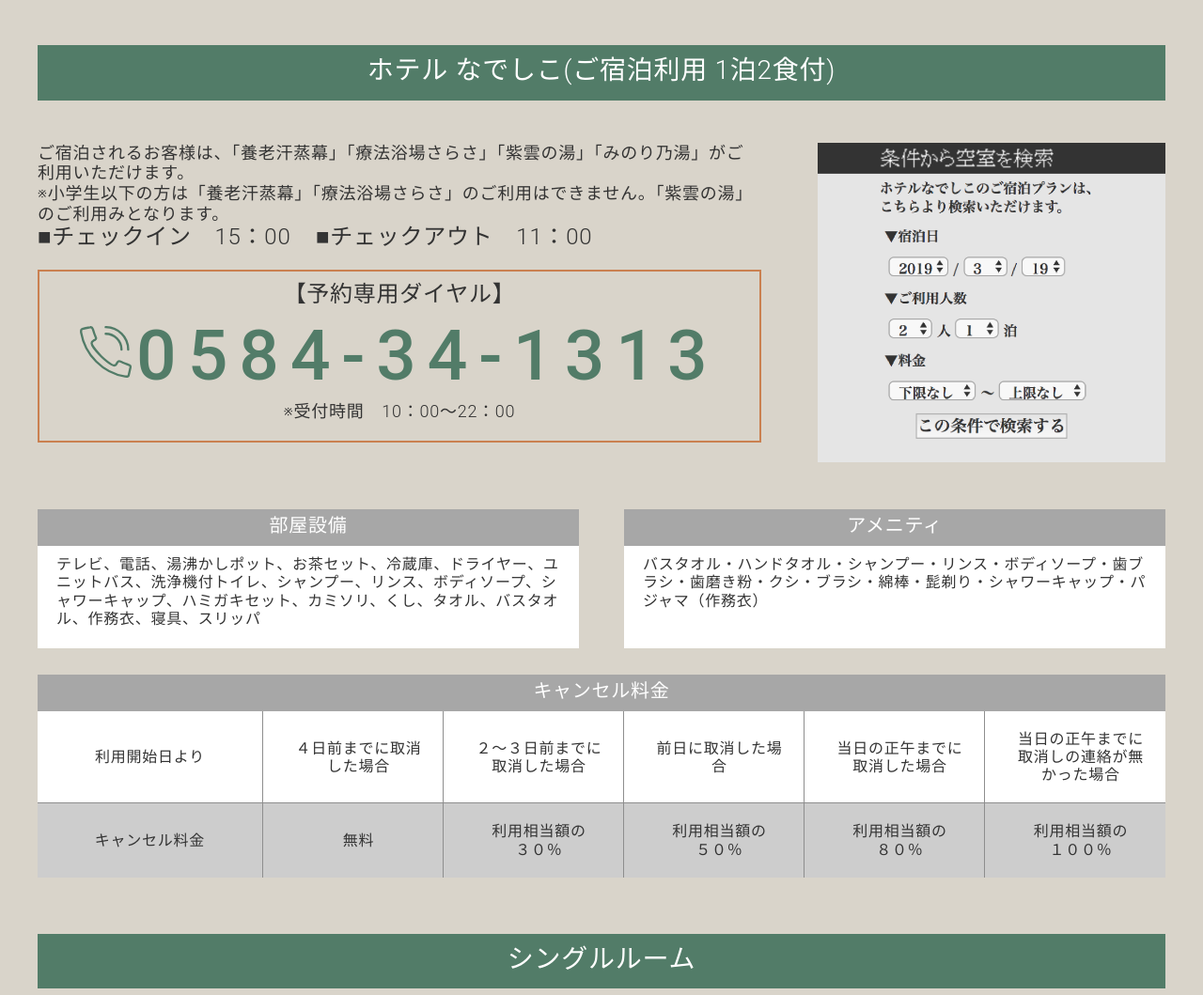
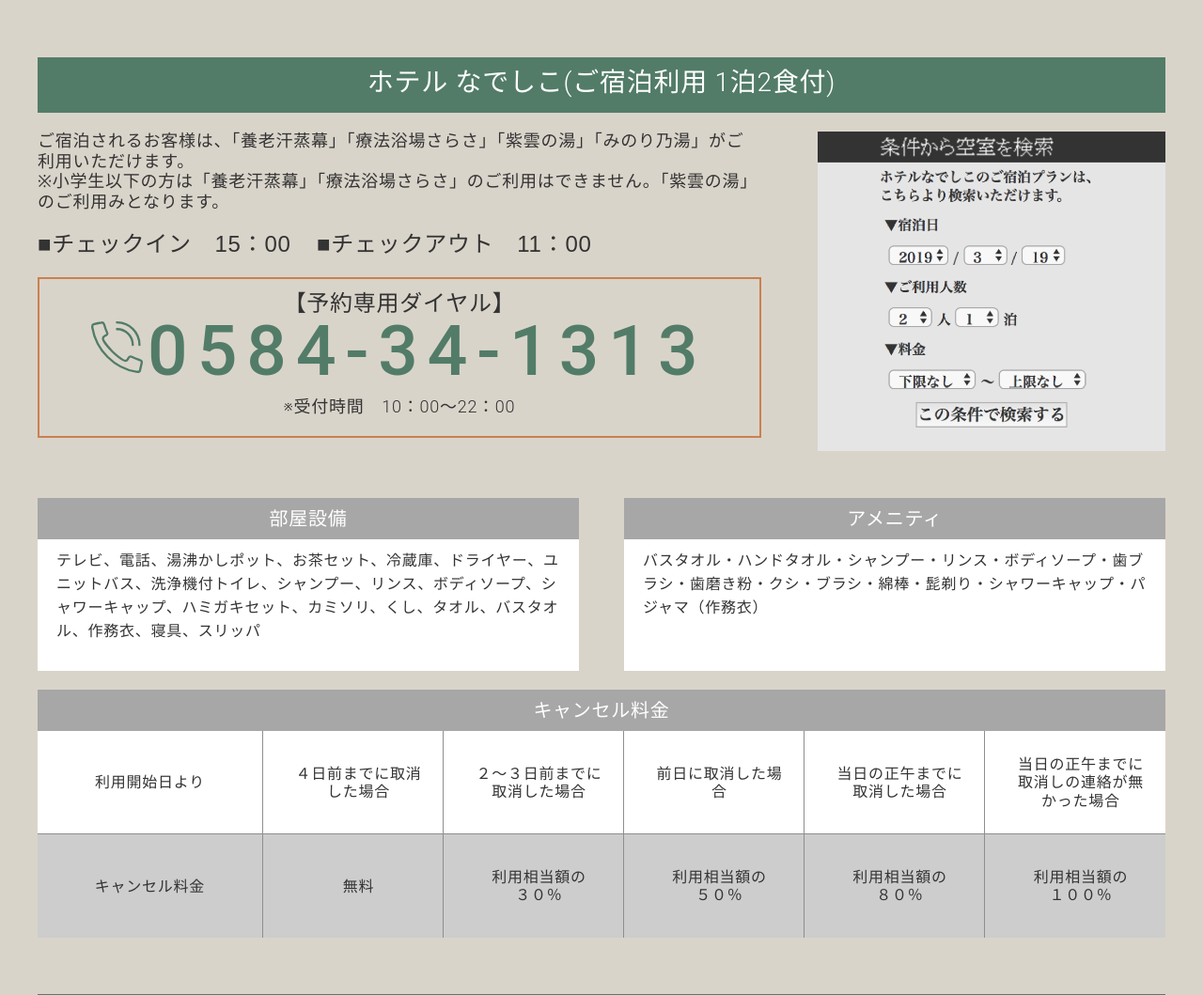
Before and after one commit to dungnv2609/HTML, a PHP site: page /room_feel_the_southern_europe.html in a window 1280 px wide. Shown: the part 2895-3954 px from the top of the page at 94% size. Run offline with PHP 8.4, Linux system fonts and the light colour scheme; style sheets or scripts are compiled from the project's sources; some libraries are stand-ins or nearby versions; some web fonts are replaced.

Commit message:
fix-room_feel_the_southern_europe

```diff
--- a/app/css/site_content.css
+++ b/app/css/site_content.css
@@ -1199,6 +1199,30 @@ h2.heading_food_2 {
   height: 100%;
 }
 
+.room-feel-the-southern-europe .mt-1 {
+  margin-top: .5rem;
+}
+
+.room-feel-the-southern-europe .contact_box .title {
+  margin-bottom: 20px;
+}
+
+.room-feel-the-southern-europe #b1 .col-4 {
+  width: 31.7%;
+}
+
+.room-feel-the-southern-europe .b2 .title {
+  margin-bottom: 20px;
+}
+
+.room-feel-the-southern-europe .hiraku {
+  font-family: "HirakakuStd-W3", Arial, sans-serif;
+}
+
+.room-feel-the-southern-europe .content__box .box_txt {
+  justify-content: center;
+}
+
 .room-feel-the-southern-europe .content__box .header {
   background-color: #527C68;
   width: 100%;
@@ -1212,6 +1236,7 @@ h2.heading_food_2 {
 }
 
 .room-feel-the-southern-europe .content__box .check-in-out {
+  margin-top: 20px;
   font-size: 24px;
 }
 
@@ -1227,7 +1252,7 @@ h2.heading_food_2 {
 .room-feel-the-southern-europe .content__box .contact__title {
   text-align: center;
   font-size: 24px;
-  padding: 10px 0 5px 0;
+  padding-top: 12px;
 }
 
 .room-feel-the-southern-europe .content__box .contact__content {
@@ -1244,7 +1269,8 @@ h2.heading_food_2 {
   font-size: 75px;
   color: #527C68;
   font-weight: 500;
-  letter-spacing: 1.2rem;
+  letter-spacing: 1rem;
+  line-height: 70px;
 }
 
 .room-feel-the-southern-europe .content__box .contact__footer {
@@ -1254,7 +1280,7 @@ h2.heading_food_2 {
 }
 
 .room-feel-the-southern-europe .content__box .introduce {
-  height: 80%;
+  height: 85%;
 }
 
 .room-feel-the-southern-europe .content__box .introduce__title {
@@ -1262,7 +1288,7 @@ h2.heading_food_2 {
   color: #fff;
   font-size: 20px;
   text-align: center;
-  padding: 5px 0 10px 0;
+  padding: 10px 0;
 }
 
 .room-feel-the-southern-europe .content__box .introduce__content {
@@ -1270,17 +1296,19 @@ h2.heading_food_2 {
   padding: 10px 20px;
   font-size: 16px;
   height: 100%;
+  line-height: 25px;
 }
 
 .room-feel-the-southern-europe .content__box .cancle-fee__title {
   text-align: center;
-  padding: 5px 0 10px 0;
+  padding: 10px 0;
   color: #fff;
   font-size: 20px;
   background-color: #A7A7A7;
 }
 
 .room-feel-the-southern-europe .content__box .cancle-fee__content {
+  min-height: 110px;
   text-align: center;
   word-break: break-word;
   background-color: #fff;
--- a/app/room_feel_the_southern_europe.html
+++ b/app/room_feel_the_southern_europe.html
@@ -101,12 +101,20 @@
             </div>
             <div class="col-3 col_txt">
               <img class="pc" src="images/room_feel_the_southern_europe/image2.png" alt="">
-              <img class="sp" src="images/room_feel_the_southern_europe/image2.png" alt="">
+              <div class="sp">
+                <div class="box_txt">
+                  <div class="box_txt_inner">
+                    <div class="center"><span class="txt_orange">天然温泉</span><span class="txt_green">「みのり乃湯」</span></div>
+                    <div class="center"><span class="txt_sub_lg">（露天・内湯・サウナ）</span></div>
+                    <span class="txt_sub">露天風呂は、雄大な養老山系を望む大自然へ開放感が魅力の天然温泉</span>
+                  </div>
+                </div>
+              </div>
             </div>
             <div class="col-9 col_sub">
               <!-- <span class="badge_txt">露天</span> -->
               <div>
-                <p>
+                <p class="hiraku">
                   その佇まいは、ヨーロッパの街角。卓越のおもてなしでお迎えする「ホテルなでしこ」
                   <br />外に閉じ、中に開放された南欧のコモンを彷彿とさせる最上の空間。ここでしか得られない安らぎを深めていただけます。
                 </p>
@@ -153,27 +161,27 @@
             </div>
         </div>
 
-        <div class="content__box mb-3">
+        <div class="contact_box content__box mb-3">
           <div class="header title">ホテル なでしこ(ご宿泊利用 1泊2食付)</div>
           <div class="row row__wrap">
             <div class="col-8 col_txt pr-3">
-              <span class="description">
+              <span class="description hiraku">
                 ご宿泊されるお客様は、「養老汗蒸幕」「療法浴場さらさ」「紫雲の湯」「みのり乃湯」がご利用いただけます。<br />
                 ※小学生以下の方は「養老汗蒸幕」「療法浴場さらさ」のご利用はできません。「紫雲の湯」のご利用みとなります。
               </span>
-              <div class="check-in-out">
+              <div class="check-in-out hiraku">
                 <span class="check-in">■チェックイン　15：00</span>
                 <span class="check-out">■チェックアウト　11：00</span>
               </div>
               <div class="contact">
-                <div class="contact__title">
+                <div class="contact__title hiraku">
                   【予約専用ダイヤル】
                 </div>
                 <div class="contact__content">
                   <img src="images/room_feel_the_southern_europe/phone.svg" alt="">
                   <span class="phone-text">0584-34-1313</span>
                 </div>
-                <div class="contact__footer">
+                <div class="contact__footer hirakur">
                   ※受付時間　10：00～22：00
                 </div>
               </div>
@@ -187,7 +195,7 @@
           </div>
         </div>
 
-        <div class="content__box mb-4">
+        <div class="content__box mb-4 hiraku">
           <div class="row row__wrap">
             <div class="col-6 col_txt">
               <div class="introduce">
@@ -212,7 +220,7 @@
           </div>
         </div>
 
-        <div class="content__box">
+        <div class="content__box hiraku">
           <div class="row row__wrap cancle-fee">
             <div class="col-12 cancle-fee">
               <div class="cancle-fee__title">
@@ -251,10 +259,10 @@
                 <img class="sp" src="images/room_feel_the_southern_europe/image16.png" alt="">
               </div>
             </div>
-            <div class="col-6 col_txt">
+            <div class="col-6 col_txt hiraku">
               <span>南向きのゆったりとした明るいゲストルームです。</span>
             </div>
-            <div class="col-6 col_txt d-flex justify-content-center content-image">
+            <div class="col-6 col_txt d-flex justify-content-center content-image hiraku">
               <span>
                 <span>●</span>お部屋の広さ：20平米<br />
                 <span>●</span>ベッドサイズ：200ｃｍ×140ｃｍ<br />
@@ -281,13 +289,13 @@
                 <img class="sp" src="images/room_feel_the_southern_europe/image16.png" alt="">
               </div>
             </div>
-            <div class="col-6 col_txt">
+            <div class="col-6 col_txt hiraku">
               <span>
                 ワイドダブルサイズのシモンズベッド！<br />
                 ゆったり広々ベッドになりました。
               </span>
             </div>
-            <div class="col-6 col_txt d-flex justify-content-center content-image">
+            <div class="col-6 col_txt d-flex justify-content-center content-image hiraku">
               <span>
                 <span>●</span>お部屋の広さ：21平米<br />
                 <span>●</span>ベッドサイズ：200ｃｍ×154ｃｍ<br />
@@ -314,13 +322,13 @@
                 <img class="sp" src="images/room_feel_the_southern_europe/image16.png" alt="">
               </div>
             </div>
-            <div class="col-6 col_txt">
+            <div class="col-6 col_txt hiraku">
               <span>
                 ソファーベッドで最大3名様までご利用頂けます。<br />
                 お友達同士グループでご利用下さい♪
               </span>
             </div>
-            <div class="col-6 col_txt d-flex justify-content-center content-image">
+            <div class="col-6 col_txt d-flex justify-content-center content-image hiraku">
               <span>
                 <span>●</span>お部屋の広さ：25平米<br />
                 <span>●</span>ベッドサイズ：200ｃｍ×100ｃｍ<br />
@@ -347,13 +355,13 @@
                 <img class="sp" src="images/room_feel_the_southern_europe/image16.png" alt="">
               </div>
             </div>
-            <div class="col-6 col_txt">
+            <div class="col-6 col_txt hiraku">
               <span>
                 世界中で愛用され続けているシモンズベッドでゆっくり快適な眠りを体感していただけます。<br />
                 お布団敷きはセルフサービスとなります。
               </span>
             </div>
-            <div class="col-6 col_txt d-flex justify-content-center content-image">
+            <div class="col-6 col_txt d-flex justify-content-center content-image hiraku">
               <span>
                 <span>●</span>お部屋の広さ：35平米<br />
                 <span>●</span>ベッドサイズ：200ｃｍ×120ｃｍ<br />
@@ -380,14 +388,14 @@
                 <img class="sp" src="images/room_feel_the_southern_europe/image16.png" alt="">
               </div>
             </div>
-            <div class="col-6 col_txt">
+            <div class="col-6 col_txt hiraku">
               <span>
                 小さいお子様連れのご家族にうれしい和室です。<br />
                 2階の1室のみとなります。<br />
                 お布団敷きはセルフサービスとなります。
               </span>
             </div>
-            <div class="col-6 col_txt d-flex justify-content-center content-image">
+            <div class="col-6 col_txt d-flex justify-content-center content-image hiraku">
               <span>
                 <span>●</span>お部屋の広さ：30平米<br />
                 <span>●</span>利用人数：一室大人 4 名様まで
@@ -413,7 +421,7 @@
                 <img class="sp" src="images/room_feel_the_southern_europe/image16.png" alt="">
               </div>
             </div>
-            <div class="col-6 col_txt">
+            <div class="col-6 col_txt hiraku">
               <span>
                 15畳の和室を襖にて2部屋としてお使いいただけます。<br />
                 グループでのご利用はもちろん、<br />
@@ -421,7 +429,7 @@
                 お布団敷きはセルフサービスとなります。
               </span>
             </div>
-            <div class="col-6 col_txt d-flex justify-content-center content-image">
+            <div class="col-6 col_txt d-flex justify-content-center content-image hiraku">
               <span>
                 <span>●</span>お部屋の広さ：43平米（1階）<br />
                 <span>●</span>利用人数：一室大人 6 名様まで
@@ -448,14 +456,14 @@
                   <img class="sp" src="images/room_feel_the_southern_europe/image16.png" alt="">
                 </div>
               </div>
-              <div class="col-6 col_txt">
+              <div class="col-6 col_txt hiraku">
                 <span>
                   8畳の和室と洋室があり、お友達同士のグループやファミリーにおすすめです。温泉は露天風呂ではございません。ユニットバスに源泉水を入れてのご利用となります。<br />
                   お部屋は2階で階段利用となります。お布団敷きはセルフサービスとなります。<br />
                   ※お部屋の詳細がご不明な場合はお電話にてお問い合わせ下さいませ。
                 </span>
               </div>
-              <div class="col-6 col_txt d-flex justify-content-center content-image">
+              <div class="col-6 col_txt d-flex justify-content-center content-image hiraku">
                 <span>
                   <span>●</span>お部屋の広さ：50平米<br />
                   <span>●</span>ベッドサイズ：200ｃｍ×120ｃｍ<br />
--- a/app/scss/content/_pageB1.scss
+++ b/app/scss/content/_pageB1.scss
@@ -31,8 +31,30 @@
   .h-100 {
     height: 100%;
   }
+  .mt-1 {
+    margin-top: .5rem;
+  }
+  .contact_box {
+    .title {
+      margin-bottom: 20px;
+    }
+  }
+  #b1 {
+    .col-4 {
+      width: 31.7%;
+    }
+  }
+  .b2 .title {
+    margin-bottom: 20px;
+  }
+  .hiraku {
+    font-family: $font-family-alt-3;
+  }
   .content {
     &__box {
+      .box_txt {
+        justify-content: center;
+      }
       .header {
         background-color: #527C68;
         width: 100%;
@@ -44,6 +66,7 @@
         font-size: 18px;
       }
       .check-in-out {
+        margin-top: 20px;
         font-size: 24px;
         .check-in {
           margin-right: 20px;
@@ -55,7 +78,7 @@
         &__title {
           text-align: center;
           font-size: 24px;
-          padding: 10px 0 5px 0;
+          padding-top: 12px;
         }
         &__content {
           text-align: center;
@@ -68,7 +91,8 @@
             font-size: 75px;
             color: #527C68;
             font-weight: 500;
-            letter-spacing: 1.2rem;
+            letter-spacing: 1rem;
+            line-height: 70px;
           }
         }
         &__footer {
@@ -78,30 +102,32 @@
         }
       }
       .introduce {
-        height: 80%;
+        height: 85%;
         &__title {
           background-color: #A7A7A7;
           color: #fff;
           font-size: 20px;
           text-align: center;
-          padding: 5px 0 10px 0;
+          padding: 10px 0;
         }
         &__content {
           background-color: #fff;
           padding: 10px 20px;
           font-size: 16px;
           height: 100%;
+          line-height: 25px;
         }
       }
       .cancle-fee {
         &__title {
           text-align: center;
-          padding: 5px 0 10px 0;
+          padding: 10px 0;
           color: #fff;
           font-size: 20px;
           background-color: #A7A7A7;
         }
         &__content {
+          min-height: 110px;
           text-align: center;
           word-break: break-word;
           background-color: #fff;
```
Also changed, not shown: other parts of app/room_feel_the_southern_europe.html (+11 -11 lines).
